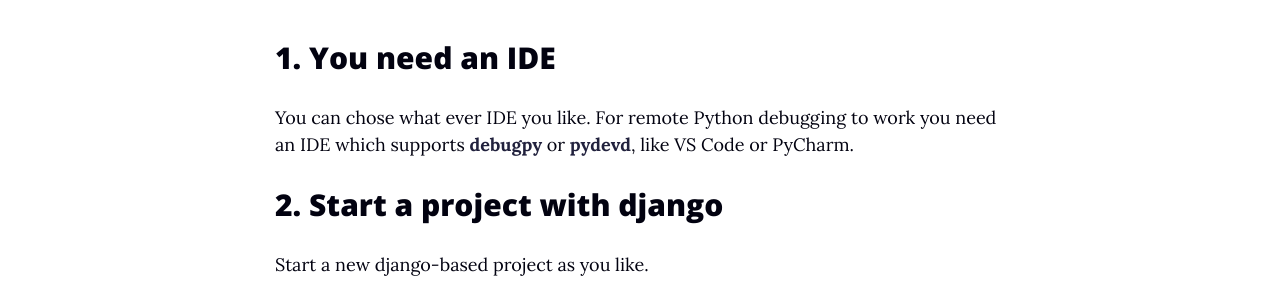
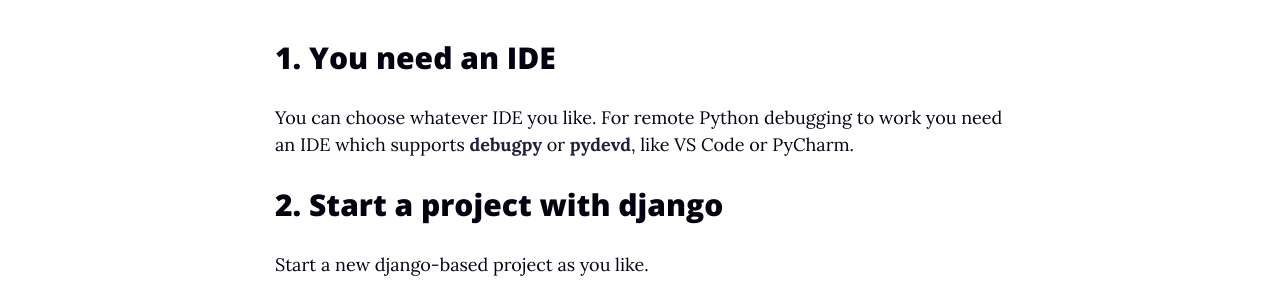
Before and after one commit to django-hurricane/django-hurricane, a Jekyll site: the page built from website/getting-started.md, in a window 1280 px wide and 900 px high. Shown: the part 313-613 px from the top of the window. Built offline with Jekyll 4.4.1, drawn with Linux system fonts in a browser that asks for light colours; nearby versions of some CDN libraries.

Commit message:
fix(website): typo

```diff
--- a/website/getting-started.md
+++ b/website/getting-started.md
@@ -3,7 +3,7 @@
 title: GETTING STARTED WITH HURRICANE
 ---
 ## 1. You need an IDE
-You can chose what ever IDE you like. For remote Python debugging to work you need an
+You can choose whatever IDE you like. For remote Python debugging to work you need an
 IDE which supports [**debugpy**](https://pypi.org/project/debugpy/) or [**pydevd**](https://pypi.org/project/pydevd/), like VS Code or PyCharm.
 
 ## 2. Start a project with django
```
